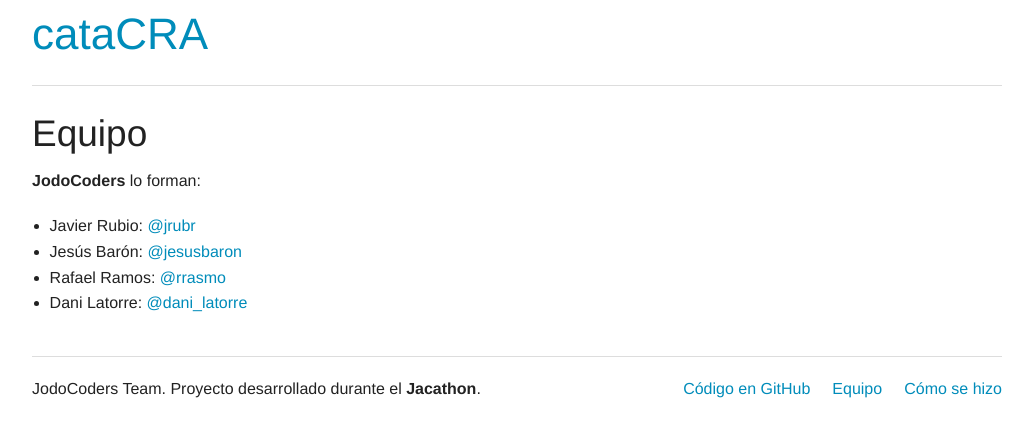
After one commit to aragonopendata/JodoCoders, a Flask app: page /team in a window 1280 px wide. The commit adds this page. Shown: the top 437 px of the page, without its empty margins (123-1156 px from the left). Run offline with Flask 2, Linux system fonts and the light colour scheme; some libraries are stand-ins or nearby versions.

Commit message:
added a team page

```diff
--- a/templates/layout.html
+++ b/templates/layout.html
@@ -47,7 +47,7 @@
                     <div class="large-6 columns">
                         <ul class="inline-list right">
                             <li><a href="https://github.com/aragonopendata/JodoCoders">Código en GitHub</a></li>
-                            <li><a href="#">Equipo</a></li>
+                            <li><a href="/team">Equipo</a></li>
                             <li><a href="#">Cómo se hizo</a></li>
                         </ul>
                     </div>
--- /dev/null
+++ b/templates/team.html
@@ -0,0 +1,18 @@
+{% extends "layout.html" %}
+{% block title %}
+- Equipo
+{% endblock %}
+{% block content %}
+<div class="row">
+    <div class="large-12 columns" role="content">
+    	<h2>Equipo</h2>
+    	<p><strong>JodoCoders</strong> lo forman:</p>
+    	<ul>
+    		<li>Javier Rubio: <a href="https://twitter.com/jrubr" target="blank">@jrubr</a></li>
+    		<li>Jesús Barón: <a href="https://twitter.com/jesusbaron" target="blank">@jesusbaron</a></li>
+    		<li>Rafael Ramos: <a href="https://twitter.com/rrasmo" target="blank">@rrasmo</a></li>
+    		<li>Dani Latorre: <a href="https://twitter.com/dani_latorre" target="blank">@dani_latorre</a></li>
+    	</ul>
+    </div>
+</div>
+{% endblock %}
--- a/web.py
+++ b/web.py
@@ -1,21 +1,18 @@
 from flask import Flask
 from flask import render_template
-from flaskext.mysql import MySQL
+
 import json
 
 app = Flask(__name__)
-
-mysql = MySQL()
-app.config['MYSQL_DATABASE_USER'] = 'root'
-app.config['MYSQL_DATABASE_PASSWORD'] = ''
-app.config['MYSQL_DATABASE_DB'] = 'Datos'
-app.config['MYSQL_DATABASE_HOST'] = 'localhost'
-mysql.init_app(app)
 
 
 @app.route("/")
 def hello():
     return render_template('index.html')
+
+@app.route("/team")
+def team():
+    return render_template('team.html')
 
 @app.route("/cras")
 def cras():
```
